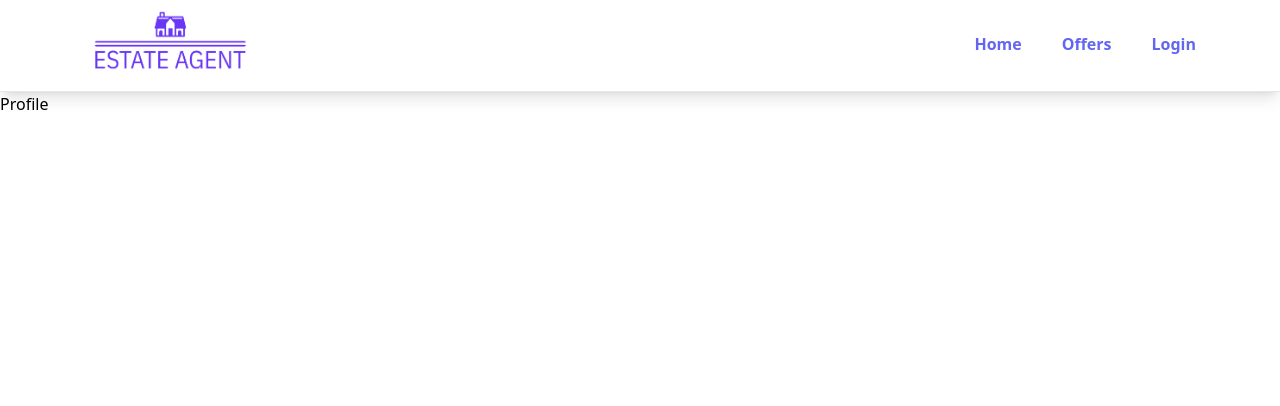
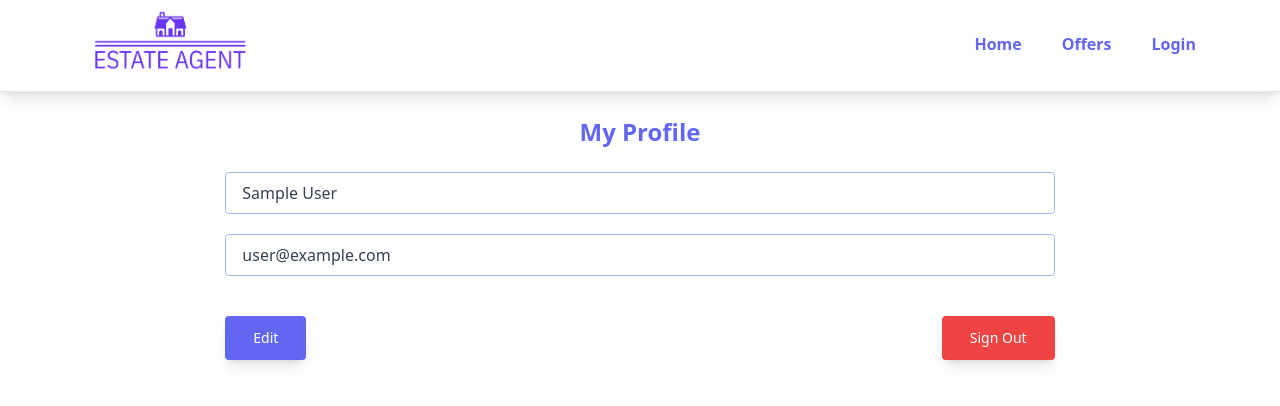
Before and after one commit to ArunPurewal94/react-estate-agent, a React (Create React App) app: page /profile in a window 1280 px wide. Shown: the top 406 px of the page. Built offline with nearby package versions, Linux system fonts and the light colour scheme; no server answers; sample sign-in values are in the browser's storage.

Commit message:
Private Route, Custom Hook & Edit Profile created

```diff
--- a/src/App.jsx
+++ b/src/App.jsx
@@ -6,6 +6,7 @@ import Login from "./pages/Login";
 import Offers from "./pages/Offers";
 import Profile from "./pages/Profile";
 import Register from "./pages/Register";
+import PrivateRoute from "./components/PrivateRoute";
 
 function App() {
     return (
@@ -14,9 +15,11 @@ function App() {
                 <Navbar />
                 <Routes>
                     <Route path="/" element={<Home />} />
+                    <Route path="/profile" element={<PrivateRoute />}>
+                        <Route path="/profile" element={<Profile />} />
+                    </Route>
                     <Route path="/login" element={<Login />} />
                     <Route path="/offers" element={<Offers />} />
-                    <Route path="/profile" element={<Profile />} />
                     <Route
                         path="/forgot-password"
                         element={<ForgotPassword />}
--- /dev/null
+++ b/src/components/PrivateRoute.jsx
@@ -0,0 +1,10 @@
+import { Outlet, Navigate } from "react-router-dom";
+import { useAuthStatus } from "../hooks/useAuthStatus";
+
+export default function PrivateRoute() {
+    const { loggedIn, checkingStatus } = useAuthStatus();
+    if (checkingStatus) {
+        return <h3>Loading...</h3>;
+    }
+    return loggedIn ? <Outlet /> : <Navigate to="/login" />;
+}
--- /dev/null
+++ b/src/hooks/useAuthStatus.jsx
@@ -0,0 +1,18 @@
+import { useEffect, useState } from "react";
+import { getAuth, onAuthStateChanged } from "firebase/auth";
+
+export function useAuthStatus() {
+    const [loggedIn, setLoggedIn] = useState(false);
+    const [checkingStatus, setCheckingStatus] = useState(true);
+
+    useEffect(() => {
+        const auth = getAuth();
+        onAuthStateChanged(auth, (user) => {
+            if (user) {
+                setLoggedIn(true);
+            }
+            setCheckingStatus(false);
+        });
+    }, []);
+    return { loggedIn, checkingStatus };
+}
--- a/src/pages/Profile.jsx
+++ b/src/pages/Profile.jsx
@@ -1,3 +1,62 @@
+import { useState } from "react";
+import { getAuth } from "firebase/auth";
+import { useNavigate } from "react-router";
+
 export default function Profile() {
-    return <div>Profile</div>;
+    const auth = getAuth();
+    const navigate = useNavigate();
+    const [formData, setFormData] = useState({
+        name: auth.currentUser.displayName,
+        email: auth.currentUser.email,
+    });
+    const { name, email } = formData;
+
+    function onLogout() {
+        auth.signOut();
+        navigate("/");
+    }
+
+    return (
+        <>
+            <section className="mx-auto flex flex-col items-center justify-center">
+                <h1 className="text-2xl mt-6 text-center font-bold text-indigo-500">
+                    My Profile
+                </h1>
+                <div className="w-full md:w-2/3 mt-6 px-3">
+                    <form className="space-y-5">
+                        {/* Name Input */}
+                        <input
+                            className="w-full px-4 py-2 text-gray-700 bg-white border-indigo-300 focus:border-indigo-500 rounded transition ease-in-out"
+                            type="text"
+                            value={name}
+                            id="name"
+                            disabled
+                            placeholder="Name.."
+                        />
+                        <input
+                            className="w-full px-4 py-2 text-gray-700 bg-white border-indigo-300 focus:border-indigo-500 rounded transition ease-in-out"
+                            type="text"
+                            value={email}
+                            id="email"
+                            disabled
+                            placeholder="Email.."
+                        />
+                        <div className="flex items-center justify-between whitespace-nowrap">
+                            <button
+                                className="mt-5 bg-indigo-500 text-white px-7 py-3 rounded text-sm font-medium shadow-lg hover:bg-indigo-400 transition duration-200 ease-in hover:shadow-xl active:bg-indigo-800"
+                                type="button">
+                                Edit
+                            </button>
+                            <button
+                                onClick={onLogout}
+                                className="mt-5 bg-red-500 text-white px-7 py-3 rounded text-sm font-medium shadow-lg hover:bg-red-400 transition duration-200 ease-in hover:shadow-xl active:bg-red-800"
+                                type="button">
+                                Sign Out
+                            </button>
+                        </div>
+                    </form>
+                </div>
+            </section>
+        </>
+    );
 }
```
